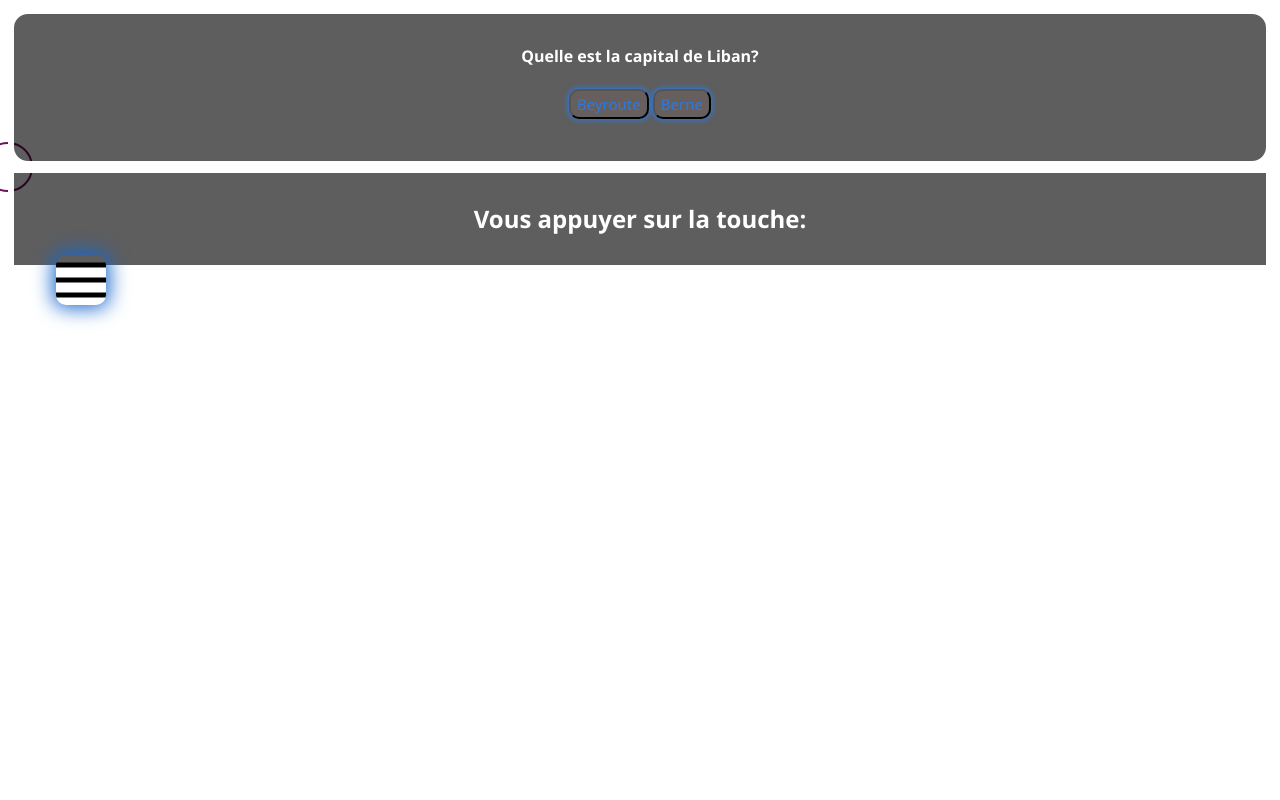
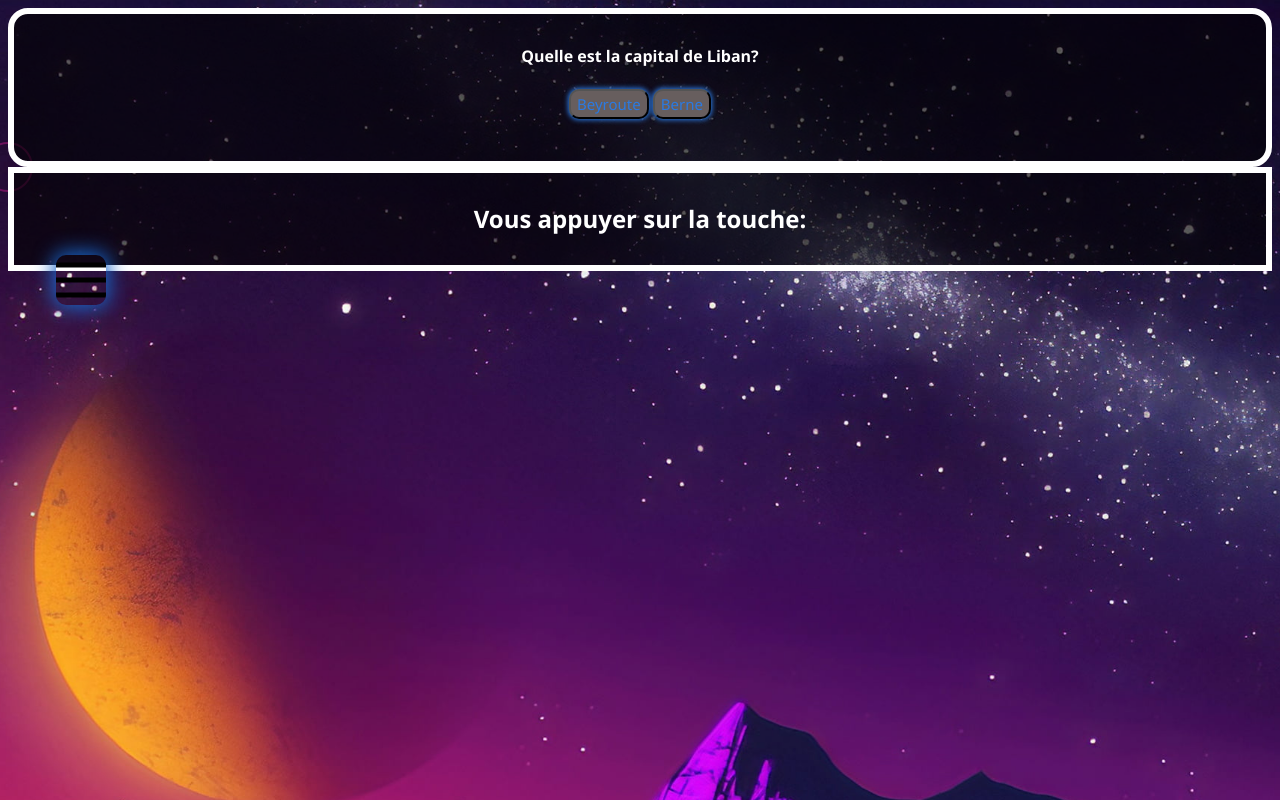
Before and after one commit to tsifcarnage/the-dom, a plain HTML site: page index.html in a window 1280 px wide. Shown: the top 800 px of the page. Drawn offline with Linux system fonts and the light colour scheme; the site is published under a folder, as on GitHub Pages, so addresses that start at the root find nothing.

Commit message:
Update style.css

```diff
--- a/style.css
+++ b/style.css
@@ -4,7 +4,7 @@
   list-style: none;
 }
 body {
-  background: url("/img/fond.jpg") center/cover;
+  background: url("./img/fond.jpg") center/cover;
   min-height: 200vh;
   text-align: center;
   color: white;
```
